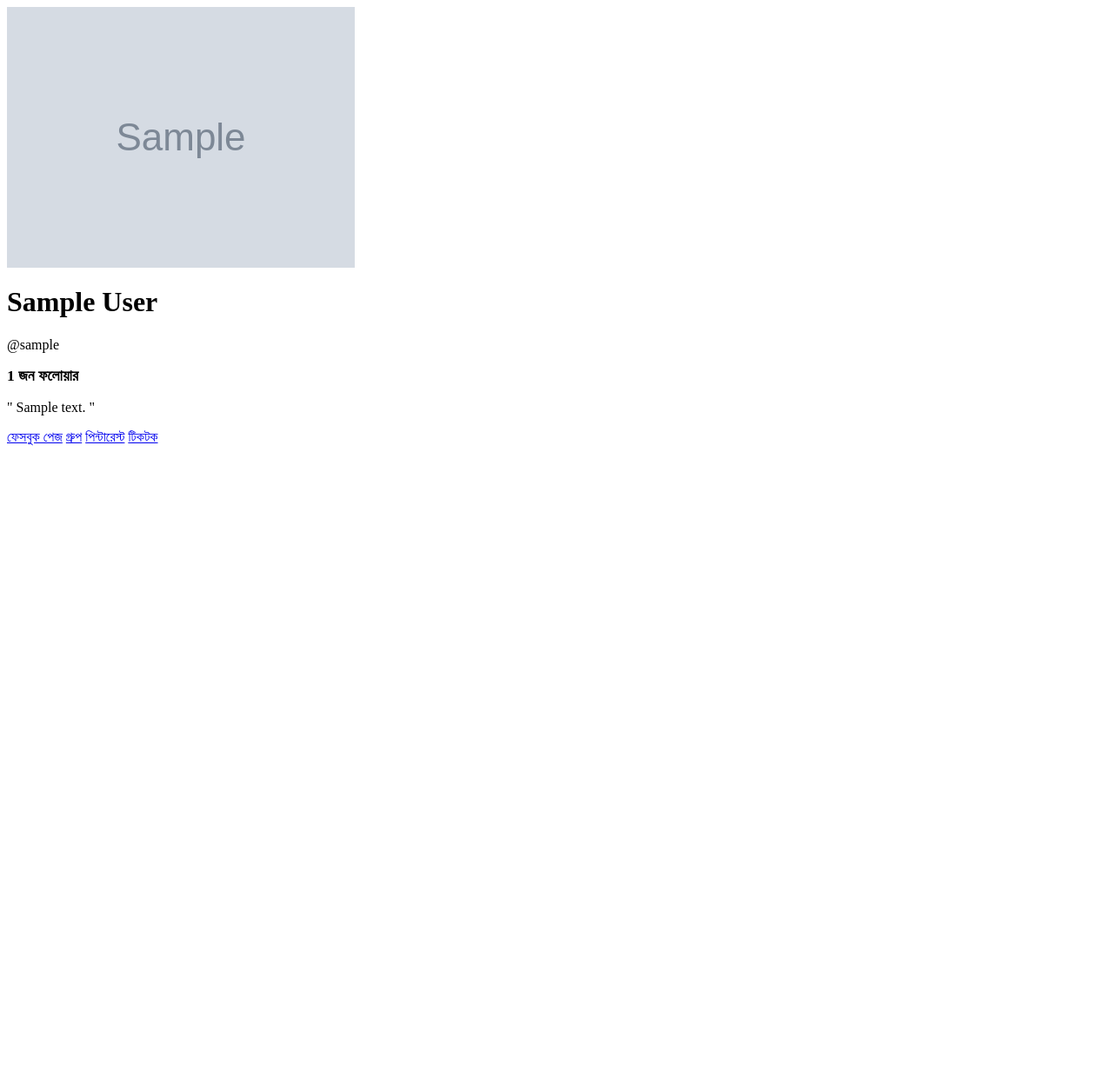
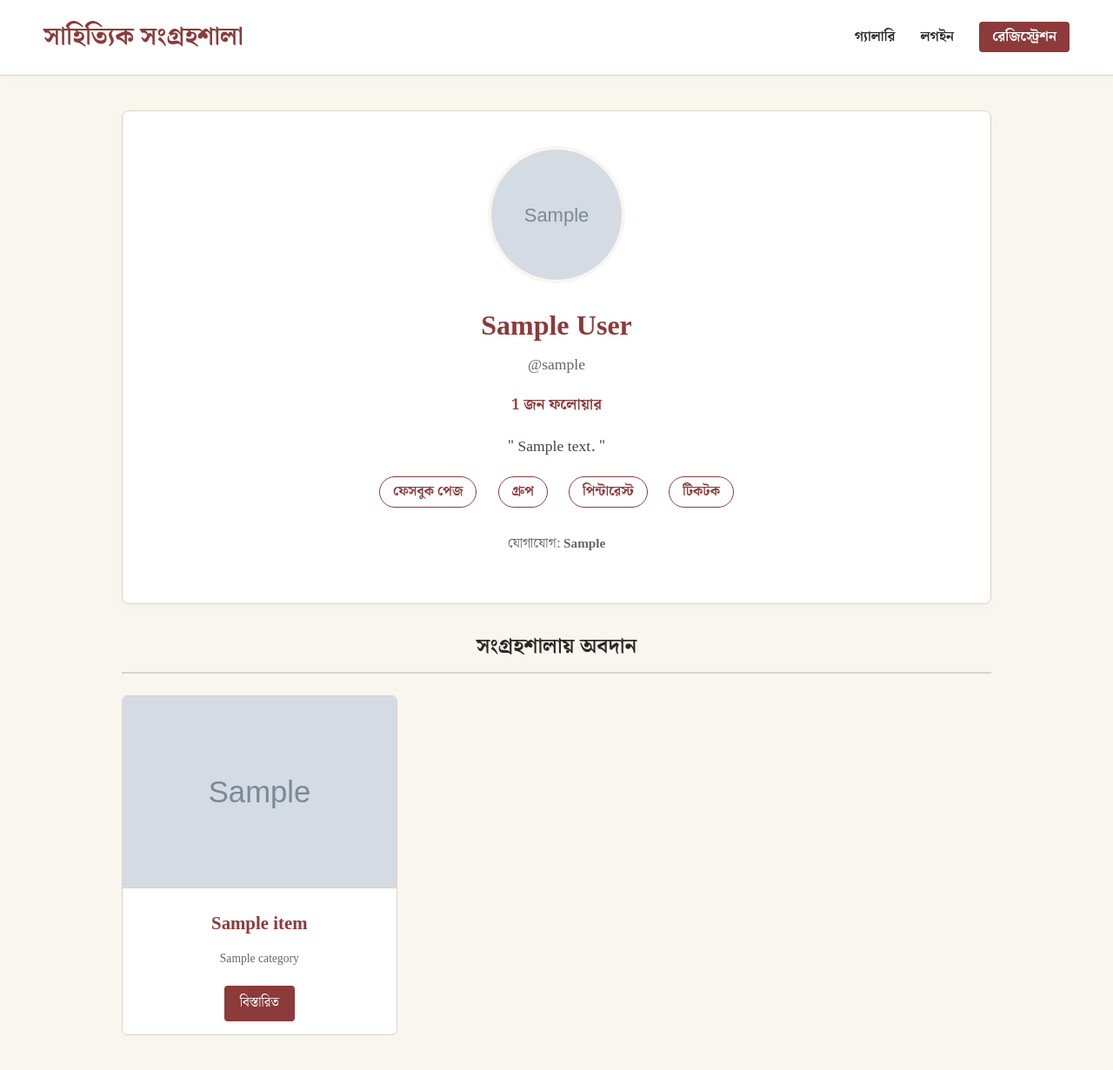
Before and after one commit to siaful2580mm-hub/testing, a Flask app: template templates/profile.html in a window 1280 px wide. Shown: the whole page at 87% size. Before the commit the page ends 513 px from the top, so only its background shows below. Run offline with Flask 3, Linux system fonts and the light colour scheme; the template is opened without the code that fills it: most values are stand-ins (such as "Sample title", 1, 10 or a date in 2020); grey boxes marked "Sample" are stand-in pictures.

Commit message:
Update profile.html

```diff
--- a/templates/profile.html
+++ b/templates/profile.html
@@ -1,28 +1,58 @@
+{% extends "base.html" %}
+{% block title %}{{ profile.display_name or profile.username }} এর প্রোফাইল | সাহিত্যিক সংগ্রহশালা{% endblock %}
+
+{% block head %}
+<style>
+    .profile-header { background: #fff; padding: 40px; border: 1px solid var(--border); border-radius: 8px; text-align: center; margin-bottom: 30px; box-shadow: 0 4px 15px rgba(0,0,0,0.02); }
+    .profile-avatar { width: 150px; height: 150px; border-radius: 50%; object-fit: cover; border: 4px solid var(--bg-color); margin-bottom: 15px; }
+    .profile-name { font-size: 2rem; color: var(--accent); margin: 0; }
+    .profile-username { color: #666; font-size: 1.1rem; margin-top: 5px; }
+    .profile-bio { margin: 20px auto; max-width: 600px; font-size: 1.1rem; color: #444; line-height: 1.6; }
+
+    .follower-count { color: var(--accent); font-weight: bold; font-size: 1.1rem; margin-top: 5px; }
+
+    .social-links { margin-top: 20px; }
+    .social-links a { display: inline-block; margin: 0 10px; color: var(--accent); text-decoration: none; font-weight: bold; font-size: 0.95rem; border: 1px solid var(--accent); padding: 5px 15px; border-radius: 20px; transition: 0.3s; margin-bottom: 10px; }
+    .social-links a:hover { background: var(--accent); color: #fff; }
+
+    .section-title { text-align: center; color: var(--text-main); margin-bottom: 25px; border-bottom: 2px solid var(--border); padding-bottom: 10px; }
+
+    .private-followers-box { background: #fdfdfd; border: 1px solid var(--border); padding: 20px; border-radius: 8px; max-width: 400px; margin: 30px auto 0; text-align: left; }
+    .private-followers-box h4 { margin-top: 0; color: var(--accent); border-bottom: 1px solid var(--border); padding-bottom: 10px; margin-bottom: 15px; }
+    .follower-item { padding: 10px 0; border-bottom: 1px dashed #eee; display: flex; align-items: center; }
+    .follower-item:last-child { border-bottom: none; }
+    .follower-item img { width: 40px; height: 40px; border-radius: 50%; margin-right: 15px; object-fit: cover; border: 2px solid var(--border); }
+    .follower-item a { text-decoration: none; color: var(--text-main); font-weight: bold; font-size: 1.05rem; }
+    .follower-item a:hover { color: var(--accent); }
+</style>
+{% endblock %}
+
+{% block content %}
 <div class="profile-header">
     <img src="{{ profile.avatar_url }}" alt="Profile Picture" class="profile-avatar">
     <h1 class="profile-name">{{ profile.display_name or profile.full_name or profile.username }}</h1>
     <p class="profile-username">@{{ profile.username }}</p>
 
-    <!-- মোট ফলোয়ার দেখানো (সবার জন্য উন্মুক্ত) -->
-    <p style="color: var(--accent); font-weight: bold; font-size: 1.1rem; margin-top: 5px;">
-        {{ followers_count }} জন ফলোয়ার
-    </p>
+    <!-- মোট ফলোয়ার (সবার জন্য উন্মুক্ত) -->
+    <p class="follower-count">{{ followers_count }} জন ফলোয়ার</p>
 
     <!-- ফলো / আনফলো বাটন (লগইন করা ইউজার অন্যের প্রোফাইল দেখলে) -->
     {% if session.get('user') and session['user']['id'] != profile.id %}
         <form action="/follow/{{ profile.username }}" method="POST" style="margin-top: 15px;">
             {% if is_following %}
-                <button type="submit" class="btn-primary" style="background: #555;">আনফলো করুন</button>
+                <button type="submit" class="btn-primary" style="background: #555; padding: 8px 25px; border:none; cursor:pointer;">আনফলো করুন</button>
             {% else %}
-                <button type="submit" class="btn-primary">ফলো করুন</button>
+                <button type="submit" class="btn-primary" style="padding: 8px 25px; border:none; cursor:pointer;">ফলো করুন</button>
             {% endif %}
         </form>
     {% endif %}
 
+    <!-- বায়ো (Bio) -->
     {% if profile.bio %}
         <p class="profile-bio">" {{ profile.bio }} "</p>
     {% endif %}
 
+    <!-- সোশ্যাল লিংকস -->
     <div class="social-links">
         {% if profile.fb_page_link %}<a href="{{ profile.fb_page_link }}" target="_blank">ফেসবুক পেজ</a>{% endif %}
         {% if profile.fb_group_link %}<a href="{{ profile.fb_group_link }}" target="_blank">গ্রুপ</a>{% endif %}
@@ -30,27 +60,50 @@
         {% if profile.tiktok_link %}<a href="{{ profile.tiktok_link }}" target="_blank">টিকটক</a>{% endif %}
     </div>
 
+    <!-- কন্টাক্ট ইনফো -->
+    {% if profile.contact_info %}
+        <p style="margin-top: 20px; color: #666; font-size: 0.95rem;">যোগাযোগ: <strong>{{ profile.contact_info }}</strong></p>
+    {% endif %}
+
     <!-- নিজের প্রোফাইল হলে এডিট বাটন এবং ফলোয়ার লিস্ট দেখাবে -->
     {% if session.get('user') and session['user']['id'] == profile.id %}
-        <div style="margin-top: 25px;">
-            <a href="/edit-profile" class="btn-primary" style="background: #444; margin-bottom: 20px;">প্রোফাইল এডিট করুন</a>
+        <div style="margin-top: 30px;">
+            <a href="/edit-profile" class="btn-primary" style="background: #444;">প্রোফাইল এডিট করুন</a>
 
             <!-- গোপন ফলোয়ার লিস্ট (শুধুমাত্র অ্যাকাউন্টের মালিক দেখবে) -->
-            <div style="background: #fdfdfd; border: 1px solid var(--border); padding: 15px; border-radius: 8px; max-width: 400px; margin: 0 auto; text-align: left;">
-                <h4 style="margin-top: 0; color: var(--accent); border-bottom: 1px solid var(--border); padding-bottom: 5px;">আপনার ফলোয়ারবৃন্দ</h4>
+            <div class="private-followers-box">
+                <h4>আপনার ফলোয়ারবৃন্দ</h4>
                 {% if followers_list %}
                     <ul style="list-style: none; padding: 0; margin: 0;">
                     {% for f in followers_list %}
-                        <li style="padding: 8px 0; border-bottom: 1px dashed #eee; display: flex; align-items: center;">
-                            <img src="{{ f.avatar_url }}" style="width: 30px; height: 30px; border-radius: 50%; margin-right: 10px; object-fit: cover;">
-                            <a href="/profile/{{ f.username }}" style="text-decoration: none; color: var(--text-main); font-weight: bold;">{{ f.display_name or f.username }}</a>
+                        <li class="follower-item">
+                            <img src="{{ f.avatar_url }}" alt="{{ f.username }}">
+                            <a href="/profile/{{ f.username }}">{{ f.display_name or f.username }}</a>
                         </li>
                     {% endfor %}
                     </ul>
                 {% else %}
-                    <p style="color: #666; font-size: 0.9rem; margin: 0;">আপনাকে এখনো কেউ ফলো করেনি।</p>
+                    <p style="color: #666; font-size: 0.95rem; margin: 0; text-align:center;">আপনাকে এখনো কেউ ফলো করেনি।</p>
                 {% endif %}
             </div>
         </div>
     {% endif %}
 </div>
+
+<!-- ইউজারের আপলোড করা ছবির গ্রিড -->
+<h2 class="section-title">সংগ্রহশালায় অবদান</h2>
+<div class="grid">
+    {% for item in contents %}
+    <div class="card">
+        <img src="{{ item.file_url }}" alt="{{ item.alt_text }}">
+        <div class="card-content">
+            <h3>{{ item.title }}</h3>
+            <p style="font-size: 0.85rem; color: #666; margin-bottom: 10px;">{{ item.categories.name_bn }}</p>
+            <a href="/content/{{ item.slug }}" class="btn-primary">বিস্তারিত</a>
+        </div>
+    </div>
+    {% else %}
+    <p style="text-align: center; grid-column: 1 / -1; color: #777; font-size: 1.1rem; padding: 20px;">এখনো কোনো ছবি বা ফন্ট আপলোড করা হয়নি।</p>
+    {% endfor %}
+</div>
+{% endblock %}
```
